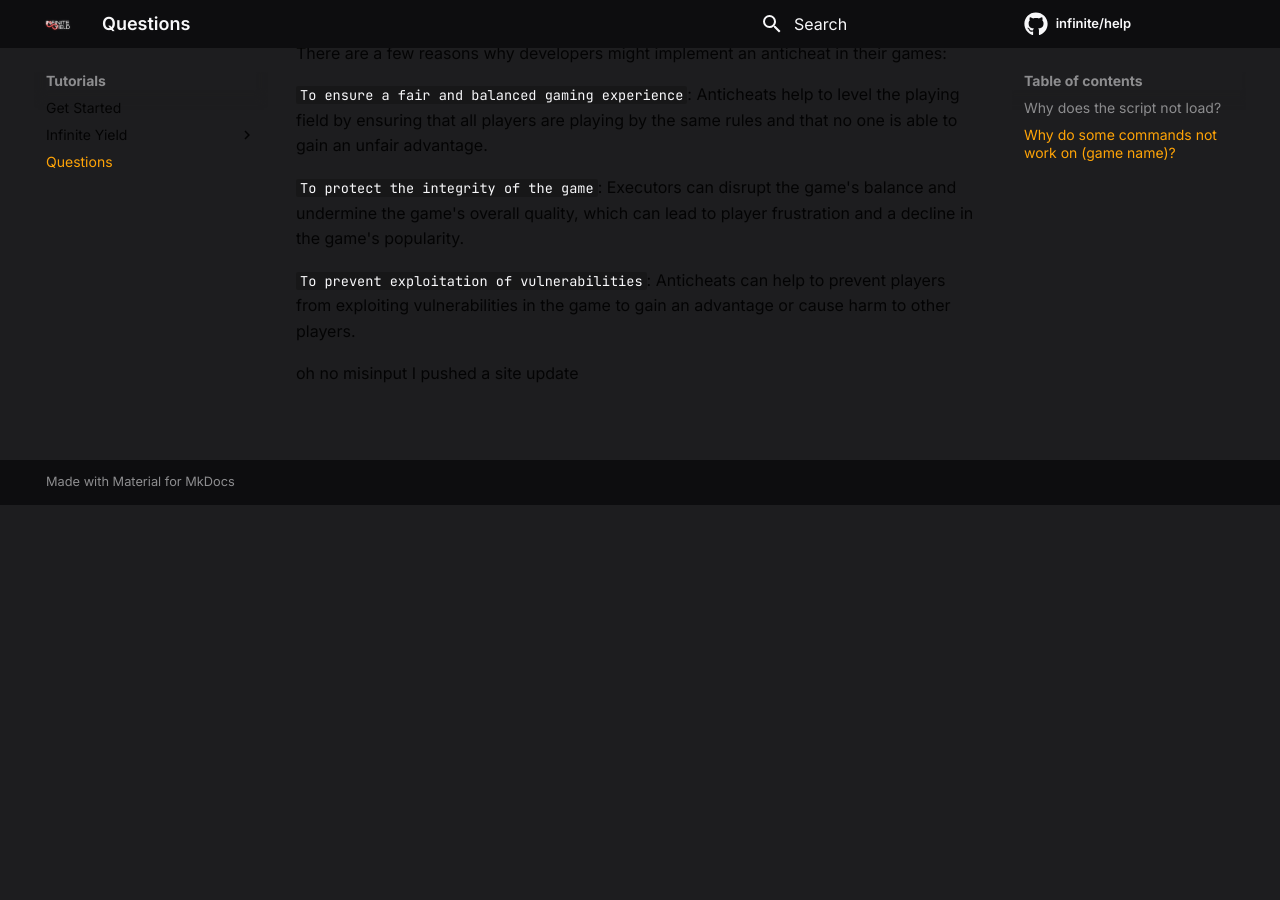
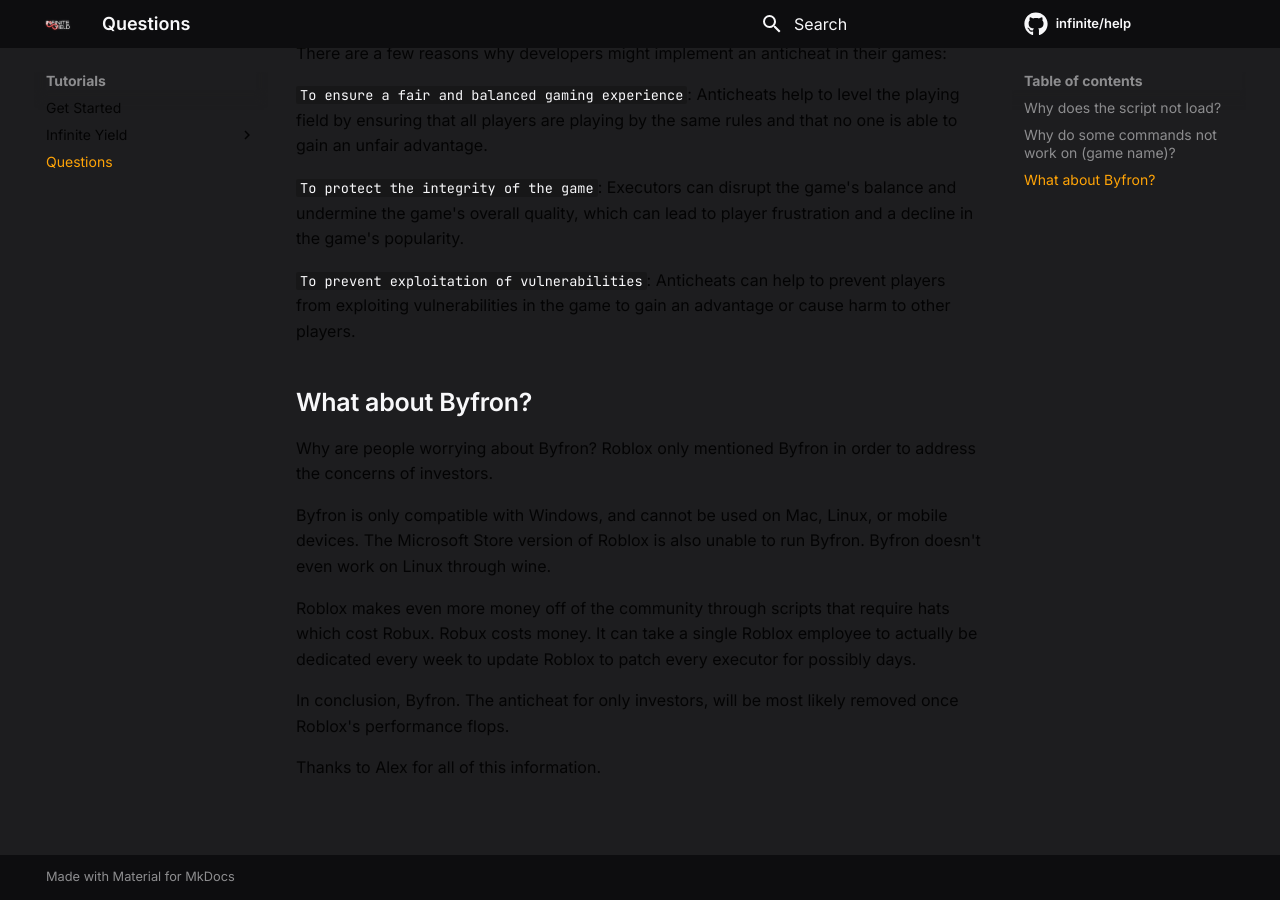
Before and after one commit to moikoros/help, an MkDocs documentation site: the page built from docs/tutorials/q&a.md, in a window 1280 px wide and 900 px high, scrolled down 922 px. Built offline with MkDocs 1.6.1 and Material for MkDocs 9.7.7, drawn with Linux system fonts in a browser that asks for light colours; comment, search, counter and statistics services are not loaded; before the commit the page ends 1427 px from its top, so only the background shows below that.

Commit message:
Update q&a.md

```diff
--- a/docs/tutorials/q&a.md
+++ b/docs/tutorials/q&a.md
@@ -25,4 +25,14 @@
 
 `To prevent exploitation of vulnerabilities`: Anticheats can help to prevent players from exploiting vulnerabilities in the game to gain an advantage or cause harm to other players.
 
-oh no misinput I pushed a site update
+## What about Byfron?
+
+Why are people worrying about Byfron? Roblox only mentioned Byfron in order to address the concerns of investors.
+
+Byfron is only compatible with Windows, and cannot be used on Mac, Linux, or mobile devices. The Microsoft Store version of Roblox is also unable to run Byfron. Byfron doesn't even work on Linux through wine.
+
+Roblox makes even more money off of the community through scripts that require hats which cost Robux. Robux costs money. It can take a single Roblox employee to actually be dedicated every week to update Roblox to patch every executor for possibly days.
+
+In conclusion, Byfron. The anticheat for only investors, will be most likely removed once Roblox's performance flops.
+
+Thanks to Alex for all of this information.
```
